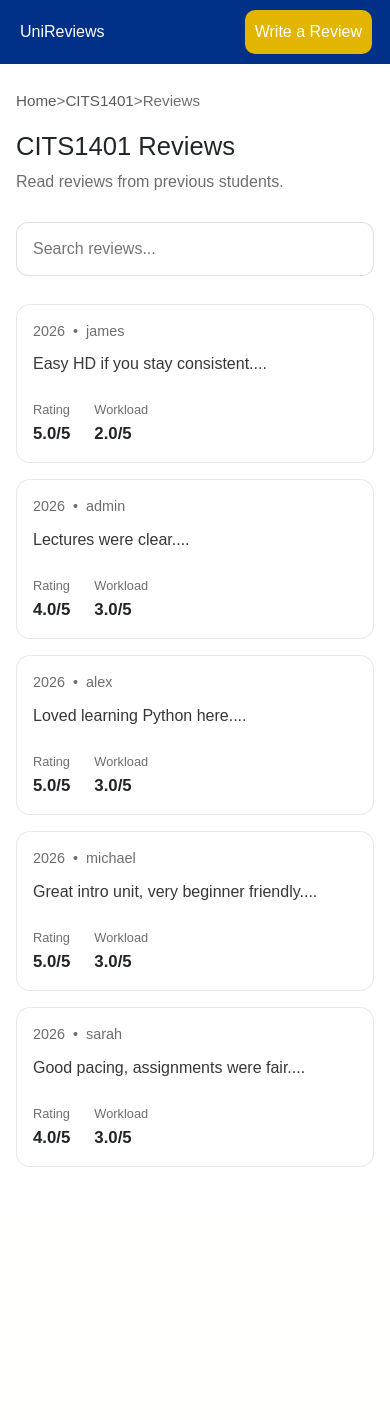
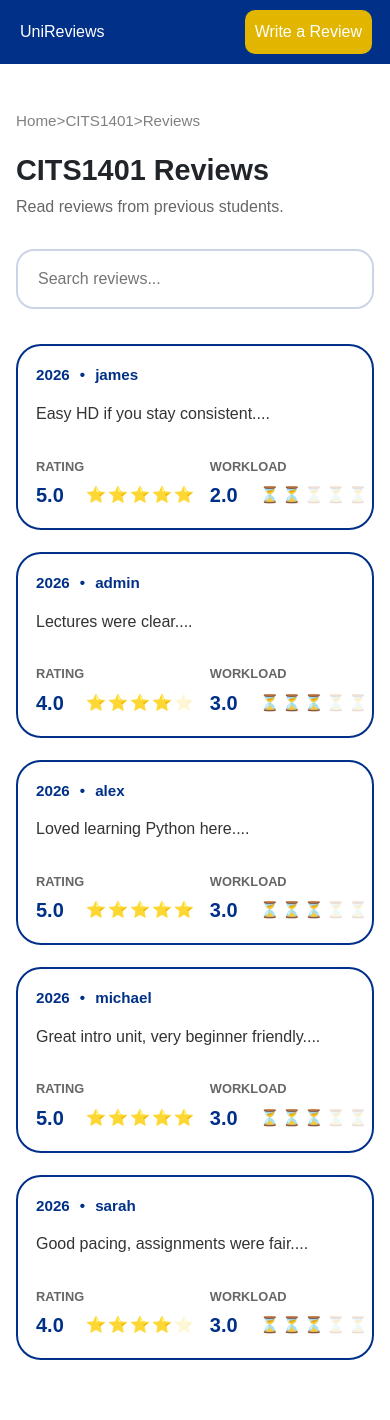
Before and after one commit to KGLapuz/AgileWebDevCits3403, a Flask app: page /CITS1401/reviews in a window 390 px wide. Before the commit the page ends 1167 px from the top, so only its background shows below. Run offline with Flask 3, Linux system fonts and the light colour scheme; some libraries are stand-ins or nearby versions.

Commit message:
Refactor unit content pages and unify routing/styling
- Add reusable content list template architecture for discussions, projects, and reviews
- Create shared content_list.css styling system matching unit page design language
- Refine review card layout with compact split-column structure
- Add inline rating/workload displays with star and hourglass indicators
- Improve card responsiveness, spacing, hover effects, and typography hierarchy
- Integrate page-specific CSS blocks through Jinja template inheritance
- Move unit_page.css into centralized static/css directory
- Connect unit, discussion, review, and project page links to correct Flask blueprint routes
- Update breadcrumb navigation and clickable content cards
- Improve reusable partial templates and shared UI consistency across pages

```diff
--- a/app/static/css/content_list.css
+++ b/app/static/css/content_list.css
@@ -3,139 +3,139 @@ body {
     font-family: Arial, Helvetica, sans-serif;
 }
 
-/* spacing below fixed navbar */
+/* ========================= */
+/* PAGE CONTAINER */
+/* ========================= */
+
 .page-container {
-    padding-top: 90px;
-    padding-bottom: 50px;
-    max-width: 950px;
+    max-width: 1000px;
     margin: 0 auto;
+    padding-top: 110px;
+    padding-bottom: 60px;
 }
 
-/* -------------------------------- */
+/* ========================= */
 /* BREADCRUMB */
-/* -------------------------------- */
+/* ========================= */
 
 .breadcrumb {
+    margin-bottom: 20px;
     font-size: 0.95rem;
-    margin-bottom: 18px;
-    color: rgb(110, 110, 110);
+    color: grey;
 }
 
 .breadcrumb a {
+    color: grey;
     text-decoration: none;
-    color: rgb(90, 90, 90);
+    font-weight: 500;
 }
 
 .breadcrumb a:hover {
     text-decoration: underline;
 }
 
-/* -------------------------------- */
+/* ========================= */
 /* PAGE HEADER */
-/* -------------------------------- */
+/* ========================= */
 
 .page-header {
-    margin-bottom: 28px;
+    margin-bottom: 30px;
 }
 
 .page-header h1 {
-    font-size: 2rem;
+    font-size: 2.3rem;
+    font-weight: bold;
     margin-bottom: 8px;
 }
 
 .page-header p {
-    color: rgb(110, 110, 110);
-    margin: 0;
+    color: #666;
+    font-size: 1rem;
 }
 
-/* -------------------------------- */
+/* ========================= */
 /* SEARCH BAR */
-/* -------------------------------- */
+/* ========================= */
 
 .search-bar {
-    margin-bottom: 28px;
+    margin-bottom: 35px;
 }
 
 .search-bar input {
     width: 100%;
-    padding: 14px 16px;
-    border-radius: 12px;
-    border: 1px solid rgba(128,128,128,0.25);
+    padding: 16px 20px;
+    border-radius: 18px;
+    border: 2px solid rgba(0,48,135,0.2);
     font-size: 1rem;
+    transition: 0.2s;
 }
 
 .search-bar input:focus {
     outline: none;
-    border-color: rgb(90, 90, 90);
+    border-color: rgb(0,48,135);
+    box-shadow: 0 0 0 4px rgba(0,48,135,0.08);
 }
 
-/* -------------------------------- */
+/* ========================= */
 /* CONTENT LIST */
-/* -------------------------------- */
+/* ========================= */
 
 .content-list {
     display: flex;
     flex-direction: column;
-    gap: 16px;
+    gap: 22px;
 }
 
-/* -------------------------------- */
+/* ========================= */
 /* SHARED CARD STYLING */
-/* -------------------------------- */
+/* ========================= */
 
 .content-card {
     display: block;
-    padding: 18px 20px;
-    border-radius: 14px;
-    border: 1px solid rgba(128,128,128,0.18);
+    padding: 24px;
+    border-radius: 25px;
+    border: 2px solid rgba(0,48,135);
     background-color: white;
+    overflow: hidden;
+    transition: 0.2s ease-in-out;
     text-decoration: none;
     color: inherit;
-    transition: 0.18s ease;
 }
 
 .content-card:hover {
-    background-color: rgb(250, 250, 250);
-    transform: translateY(-1px);
+    background-color: rgb(250,250,250);
+    transform: translateY(-5px);
 }
 
-/* clickable cards */
-.clickable {
-    cursor: pointer;
-}
-
-/* -------------------------------- */
-/* CARD CONTENT */
-/* -------------------------------- */
+/* ========================= */
+/* DISCUSSION/PROJECT CARDS */
+/* ========================= */
 
 .content-card h3 {
-    font-size: 1.1rem;
-    margin-bottom: 10px;
-    font-weight: 600;
+    font-size: 1.3rem;
+    font-weight: bold;
+    margin-bottom: 14px;
+    color: rgb(0,48,135);
 }
 
 .card-meta {
     display: flex;
     flex-wrap: wrap;
-    gap: 10px;
-    font-size: 0.9rem;
-    color: rgb(110, 110, 110);
-    margin-bottom: 12px;
+    gap: 14px;
+    margin-bottom: 16px;
+    font-size: 0.92rem;
+    color: #666;
 }
 
 .card-preview {
     margin: 0;
-    color: rgb(60, 60, 60);
-    line-height: 1.5;
+    line-height: 1.65;
+    color: #333;
 }
 
-/* -------------------------------- */
+/* ========================= */
 /* REVIEW CARD */
-/* -------------------------------- */
-
-/* -------------------------------- */
-/* REVIEW CARD */
-/* -------------------------------- */
+/* ========================= */
 
 .review-card {
     cursor: default;
@@ -144,68 +144,115 @@ body {
 .review-main {
     display: flex;
     justify-content: space-between;
+    gap: 30px;
     align-items: flex-start;
-    gap: 24px;
 }
 
 .review-content {
     flex: 1;
-    min-width: 0;
 }
 
 .review-meta {
     display: flex;
     align-items: center;
-    gap: 8px;
-    font-size: 0.9rem;
-    color: rgb(110, 110, 110);
-    margin-bottom: 10px;
+    gap: 10px;
+    margin-bottom: 14px;
+    font-size: 0.95rem;
+    color: rgb(0,48,135);
+    font-weight: bold;
 }
 
 .review-preview {
     margin: 0;
-    line-height: 1.5;
-    color: rgb(55, 55, 55);
+    line-height: 1.6;
+    color: #333;
+    font-size: 1rem;
 }
 
+/* RIGHT SIDE */
+
+/* ========================= */
+/* REVIEW STATS */
+/* ========================= */
+
 .review-stats {
+    min-width: 170px;
     display: flex;
     flex-direction: column;
-    gap: 14px;
-    min-width: 90px;
-    text-align: right;
+    gap: 16px;
 }
 
 .review-stat {
     display: flex;
     flex-direction: column;
+    gap: 4px;
 }
 
 .stat-label {
     font-size: 0.8rem;
-    color: rgb(110, 110, 110);
-    margin-bottom: 2px;
+    color: #666;
+    text-transform: uppercase;
+    font-weight: bold;
 }
 
-.review-stat strong {
-    font-size: 1.05rem;
+.stat-inline {
+    display: flex;
+    align-items: center;
+    gap: 10px;
 }
 
-/* -------------------------------- */
+.stat-value {
+    font-size: 1.25rem;
+    font-weight: bold;
+    color: rgb(0,48,135);
+    min-width: 40px;
+}
+
+/* ========================= */
+/* STARS & HOURGLASSES */
+/* ========================= */
+
+.review-stars,
+.review-hourglasses {
+    display: flex;
+    gap: 2px;
+    font-size: 1rem;
+}
+
+.star,
+.hourglass {
+    opacity: 0.2;
+}
+
+.star.filled,
+.hourglass.filled {
+    opacity: 1;
+}
+
+.hourglass {
+    opacity: 0.2;
+    transition: 0.2s;
+}
+
+.hourglass.filled {
+    opacity: 1;
+}
+
+/* ========================= */
 /* EMPTY STATE */
-/* -------------------------------- */
+/* ========================= */
 
 .empty-state {
-    padding: 40px;
+    border: 2px dashed rgba(0,48,135,0.3);
+    border-radius: 25px;
+    padding: 50px;
     text-align: center;
-    border-radius: 14px;
-    border: 1px dashed rgba(128,128,128,0.3);
-    color: rgb(120, 120, 120);
+    color: #666;
 }
 
-/* -------------------------------- */
+/* ========================= */
 /* MOBILE */
-/* -------------------------------- */
+/* ========================= */
 
 @media (max-width: 768px) {
 
@@ -215,11 +262,11 @@ body {
     }
 
     .page-header h1 {
-        font-size: 1.6rem;
+        font-size: 1.8rem;
     }
 
     .content-card {
-        padding: 16px;
+        padding: 18px;
     }
 
     .review-main {
@@ -228,8 +275,11 @@ body {
 
     .review-stats {
         flex-direction: row;
-        gap: 24px;
-        text-align: left;
+        width: 100%;
+    }
+
+    .review-stat {
+        flex: 1;
     }
 
 }
--- a/app/static/css/unit_page.css
+++ b/app/static/css/unit_page.css
@@ -117,7 +117,7 @@ li {
     list-style: none !important;
     padding: 0 !important;
     display: flex;
-    flex-column: column;
+    flex-direction: column;
     gap: 12px;
 }
 
--- a/app/templates/discussion_thread.html
+++ b/app/templates/discussion_thread.html
@@ -19,7 +19,10 @@
             <a href="{{ url_for('main.index') }}">Home</a> >
             <a href="{{ url_for('main.unit_page', code=unit.code) }}">
                 {{ unit.code }}
-            </a> > Discussions > Thread
+            </a> >
+            <a href="{{ url_for('main.unit_discussions', unit_code=unit.code) }}">
+                Discussions
+            </a> > Thread
         </p>
     </div>
 
--- a/app/templates/partials/review_card.html
+++ b/app/templates/partials/review_card.html
@@ -12,7 +12,7 @@
             </div>
 
             <p class="review-preview">
-                {{ item.content[:180] }}...
+                {{ item.content[:300] }}...
             </p>
 
         </div>
@@ -20,18 +20,73 @@
         <!-- RIGHT SIDE -->
         <div class="review-stats">
 
+            <!-- Rating -->
             <div class="review-stat">
-                <span class="stat-label">Rating</span>
-                <strong>{{ item.rating }}/5</strong>
+
+                <span class="stat-label">
+                    Rating
+                </span>
+
+                <div class="stat-inline">
+
+                    <span class="stat-value">
+                        {{ "%.1f"|format(item.rating) }}
+                    </span>
+
+                    <div class="review-stars">
+
+                        {% for i in range(1, 6) %}
+
+                            <span
+                                class="star {% if item.rating >= i %}filled{% endif %}"
+                            >
+                                ⭐️
+                            </span>
+
+                        {% endfor %}
+
+                    </div>
+
+                </div>
+
             </div>
 
+            <!-- Workload -->
             <div class="review-stat">
-                <span class="stat-label">Workload</span>
-                <strong>{{ item.workload }}/5</strong>
+
+                <span class="stat-label">
+                    Workload
+                </span>
+
+                <div class="stat-inline">
+
+                    <span class="stat-value">
+                        {{ "%.1f"|format(item.workload) }}
+                    </span>
+
+                    <div class="review-hourglasses">
+
+                        {% for i in range(1, 6) %}
+
+                            <span
+                                class="hourglass {% if item.workload >= i %}filled{% endif %}"
+                            >
+                                ⏳
+                            </span>
+
+                        {% endfor %}
+
+                    </div>
+
+                </div>
+
             </div>
 
         </div>
 
+
+
     </div>
 
+
 </div>
```
Also changed, not shown: app/templates/unit_page.html (+67 -118 lines), app.db.
